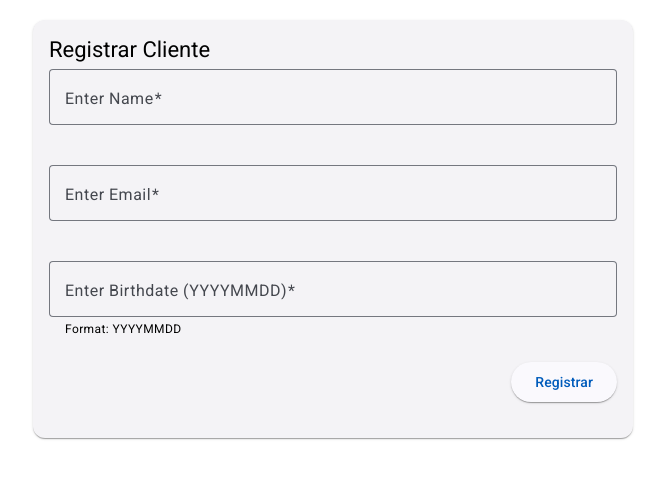
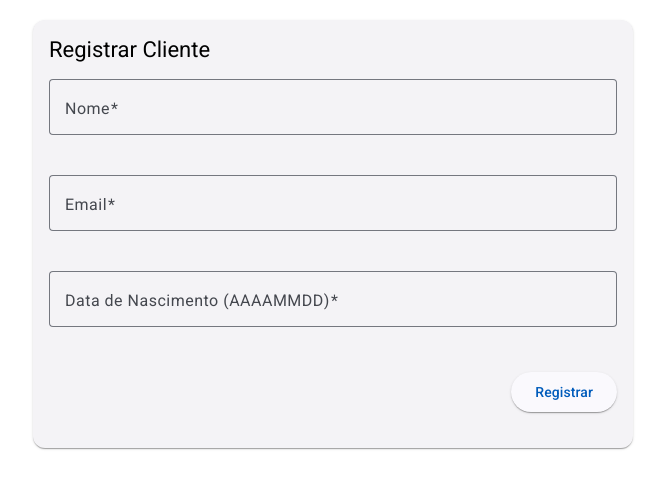
Before and after one commit to maurimnadal/hackathon-compass, an Angular app in the folder frontend/: page /registrar-cliente in a window 1280 px wide. Shown: the top 488 px of the page, without its empty margins (307-972 px from the left). Built offline with nearby package versions, Linux system fonts and the light colour scheme.

Commit message:
feat: implementa validação em que apenas números são aceitos na data de nascimento e muda o idioma do texto para português

```diff
--- a/frontend/src/app/components/cliente/registrar-cliente/registrar-cliente.html
+++ b/frontend/src/app/components/cliente/registrar-cliente/registrar-cliente.html
@@ -1,12 +1,12 @@
 <section id="registrarCliente" class="secao">
     <mat-card>
         <mat-card-header>
-            <mat-card-title>Registrar Cliente</mat-card-title>
+            <mat-card-title class="title">Registrar Cliente</mat-card-title>
         </mat-card-header>
         <mat-card-content>
             <form [formGroup]="clienteForm" (ngSubmit)="onSubmit()" *ngIf="!registroSucesso">
                 <mat-form-field appearance="outline" class="full-width">
-                    <mat-label>Enter Name</mat-label>
+                    <mat-label>Nome</mat-label>
                     <input matInput formControlName="nome" required>
                     <mat-error *ngIf="clienteForm.get('nome')?.hasError('required')">
                         Nome é obrigatório
@@ -20,7 +20,7 @@
                 </mat-form-field>
 
                 <mat-form-field appearance="outline" class="full-width">
-                    <mat-label>Enter Email</mat-label>
+                    <mat-label>Email</mat-label>
                     <input matInput type="email" formControlName="email" required>
                     <mat-error *ngIf="clienteForm.get('email')?.hasError('required')">
                         Email é obrigatório
@@ -31,14 +31,16 @@
                 </mat-form-field>
 
                 <mat-form-field appearance="outline" class="full-width">
-                    <mat-label>Enter Birthdate (YYYYMMDD)</mat-label>
-                    <input matInput formControlName="dataNascimento" placeholder="YYYYMMDD" required>
-                    <mat-hint>Format: YYYYMMDD</mat-hint>
+                    <mat-label>Data de Nascimento (AAAAMMDD)</mat-label>
+                    <input matInput formControlName="dataNascimento" placeholder="AAAAMMDD" required>
                     <mat-error *ngIf="clienteForm.get('dataNascimento')?.hasError('required')">
                         Data de nascimento é obrigatória
                     </mat-error>
-                    <mat-error *ngIf="clienteForm.get('dataNascimento')?.hasError('pattern')">
-                        Formato inválido. Use YYYYMMDD
+                    <mat-error *ngIf="clienteForm.get('dataNascimento')?.hasError('onlyNumbers') && !clienteForm.get('dataNascimento')?.hasError('required')">
+                        Apenas números são permitidos
+                    </mat-error>
+                    <mat-error *ngIf="clienteForm.get('dataNascimento')?.hasError('pattern') && !clienteForm.get('dataNascimento')?.hasError('onlyNumbers') && !clienteForm.get('dataNascimento')?.hasError('required')">
+                        A data deve ter exatamente 8 dígitos
                     </mat-error>
                 </mat-form-field>
 
@@ -49,8 +51,8 @@
 
             <div *ngIf="registroSucesso" class="success-container">
                 <mat-icon color="primary">check_circle</mat-icon>
-                <p>Customer Registered Successfully!</p>
-                <p class="id-display">Customer ID: {{ clienteId }}</p>
+                <p>Cliente Registrado com Sucesso!</p>
+                <p class="id-display">ID do Cliente: {{ clienteId }}</p>
                 <button mat-button color="primary" (click)="resetForm()">Registrar outro cliente</button>
             </div>
         </mat-card-content>
--- a/frontend/src/app/components/cliente/registrar-cliente/registrar-cliente.ts
+++ b/frontend/src/app/components/cliente/registrar-cliente/registrar-cliente.ts
@@ -33,7 +33,11 @@ export class RegistrarCliente implements OnInit {
     this.clienteForm = this.fb.group({
       nome: ['', [Validators.required, Validators.minLength(1), this.noNumbersValidator()]],
       email: ['', [Validators.required, Validators.email]],
-      dataNascimento: ['', [Validators.required, Validators.pattern(/^\d{8}$/)]]
+      dataNascimento: ['', [
+        Validators.required,
+        this.onlyNumbersValidator(),  // Verifica se contém apenas números
+        Validators.pattern(/^\d{8}$/)  // Verifica se tem exatamente 8 dígitos
+      ]]
     });
   }
 
@@ -64,6 +68,17 @@ export class RegistrarCliente implements OnInit {
     };
   }
 
+  // Validador personalizado para permitir apenas números
+  onlyNumbersValidator(): ValidatorFn {
+    return (control: AbstractControl): {[key: string]: any} | null => {
+      if (!control.value) {
+        return null; // Não validar campo vazio
+      }
+      const hasNonNumbers = /[^0-9]/.test(control.value);
+      return hasNonNumbers ? {'onlyNumbers': {value: control.value}} : null;
+    };
+  }
+
   private gerarId(): string {
     // Simulando a geração de um ID com 5 dígitos
     return String(Math.floor(10000 + Math.random() * 90000)).padStart(5, '0');
```
